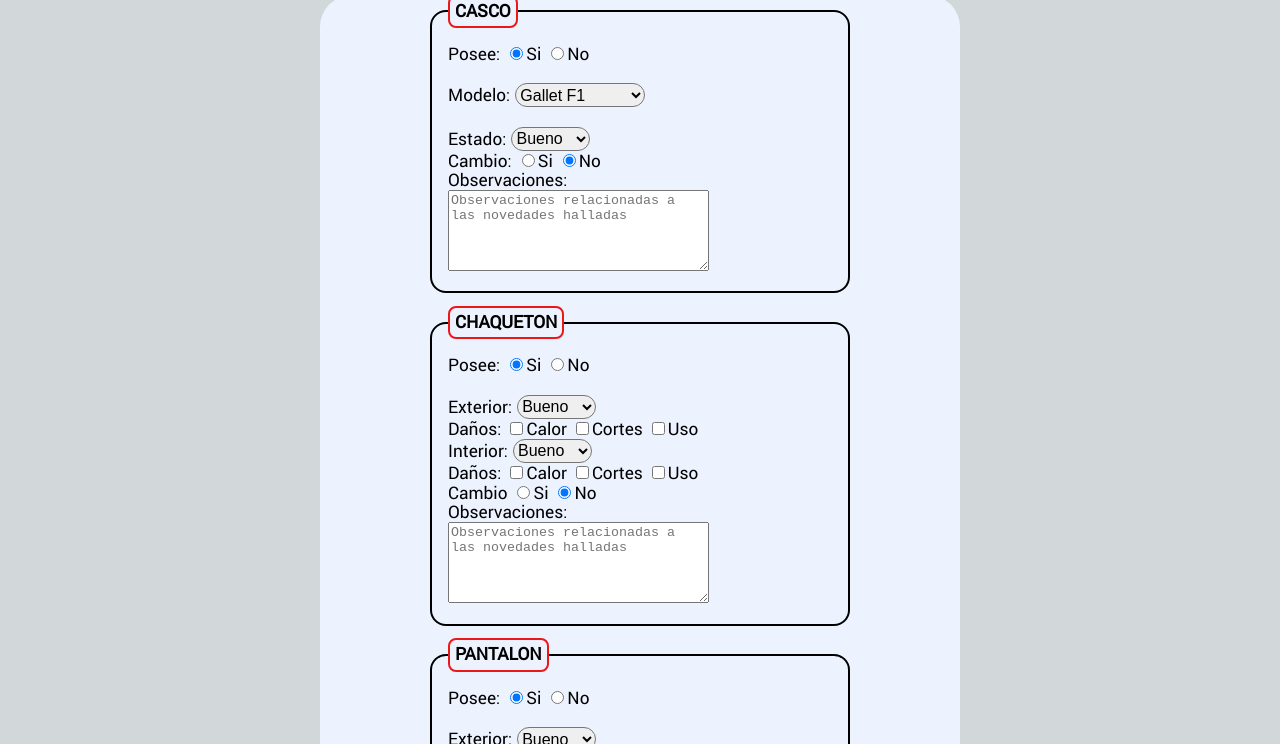
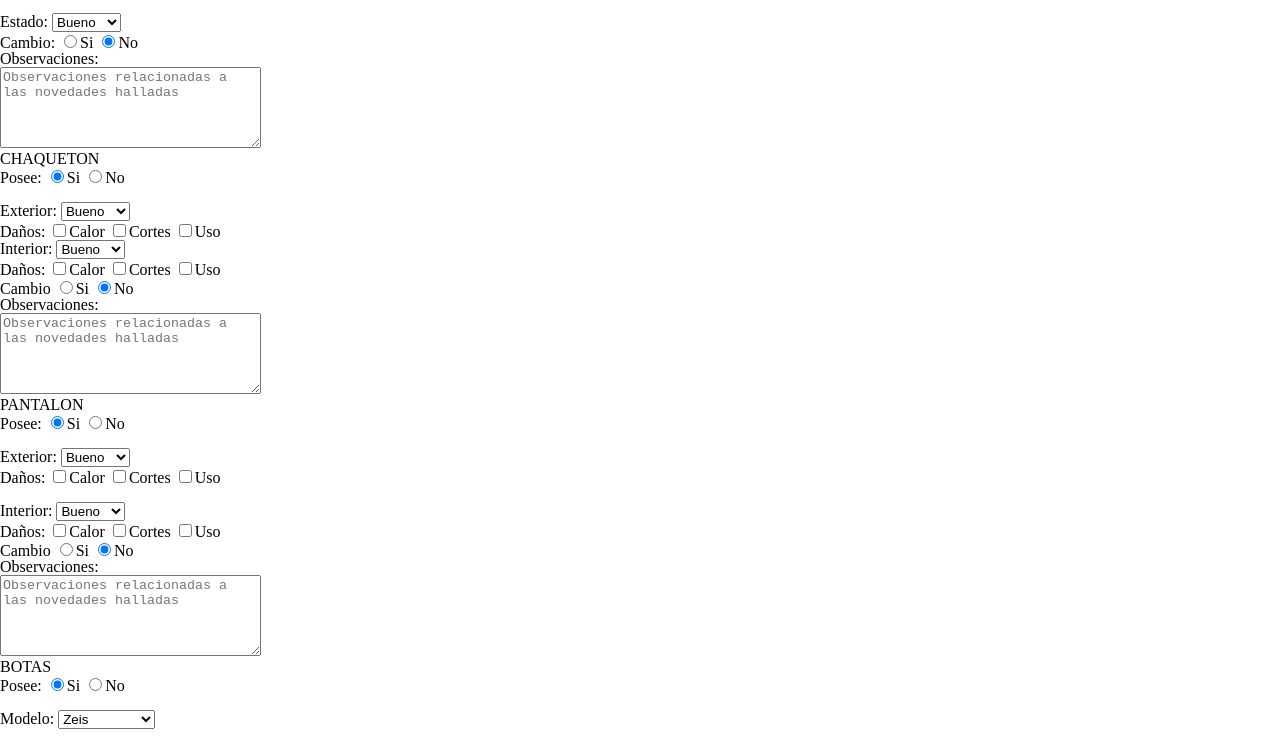
Before and after one commit to hcarrerat/proyecto-HTML, a plain HTML site: page Ver.2/formulario1.html in a window 1280 px wide. Shown: the part 105-849 px from the top of the page. Drawn offline with Linux system fonts and the light colour scheme.

Commit message:
primera branch

```diff
--- a/Ver.2/formulario1.html
+++ b/Ver.2/formulario1.html
@@ -5,7 +5,7 @@
     <meta name="viewport" content="width=device-width, user-scalable=no, initial-scale=1.0, maximum-scale=1.0,minimum-scale=1.0">
     <link href="reset.css" rel="stylesheet" type="text/css" />
     <title>SIPRE</title>
-    <link href="sispre.css" rel="stylesheet" type="text/css" />
+    <!--<link href="sispre.css" rel="stylesheet" type="text/css" />-->
     <link href="https://fonts.googleapis.com/css?family=Yantramanav" rel="stylesheet">
 </head>
     <body>
@@ -21,7 +21,8 @@
 <!--FORMULARIO -->
             <main>
                 <div class="contenedorform">
-                    <form action="#"> <!-- CAMPOS REFERENTES AL CASCO -->
+                    <form action="#">
+<!-- CAMPOS REFERENTES AL CASCO -->
                         <fieldset>
                             <legend>CASCO</legend>
                                 <div class="datos">
@@ -50,16 +51,16 @@
                                     <label>Cambio:</label>
                                     <label for="recomienda_si_casco"><input type="radio" id="recomienda_si_casco" name="cambio_casco" value="si">Si</label>
                                     <label for="recomienda_no_casco"><input type="radio" id="recomienda_no_casco" name="cambio_casco" value="no" checked>No</label>
-
                                 </div>
                                 <div class="observaciones">
-                                   <label for="observaciones">Observaciones:</label><br>
+                                    <label for="observaciones">Observaciones:</label>
+                                    <br>
                                     <textarea name="observaciones" id="observaciones" cols="30" rows="5" placeholder="Observaciones relacionadas a las novedades halladas"></textarea>
                                 </div>
                         </fieldset>
 <!-- CAMPOS REFERENTES AL CHAQUETON -->
                         <fieldset>
-                            <legend align="bottom"><b>CHAQUETON</b></legend>
+                            <legend><b>CHAQUETON</b></legend>
                                 <div class="datos">
                                     <label>Posee:</label>
                                     <label for:"Si_tiene_chaqueton"><input id="si_tiene_chaqueton" type='radio' name='tiene_chaqueton' value='SI' checked />Si</input></label>
```
Lines whose indentation alone changed are shown as unchanged.
